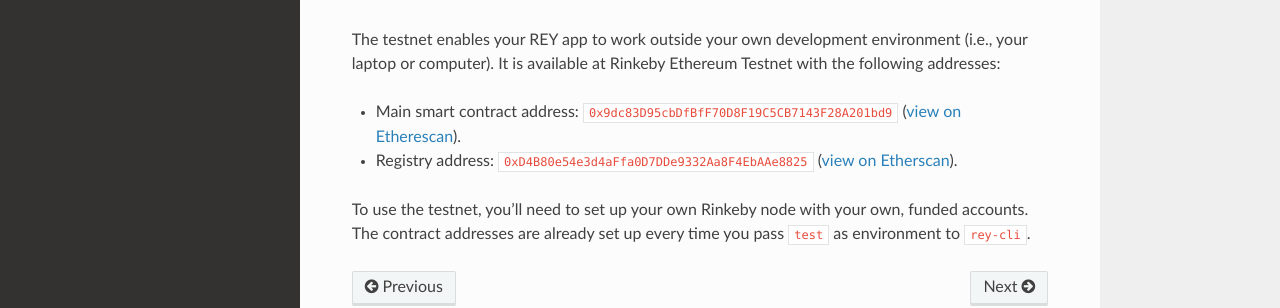
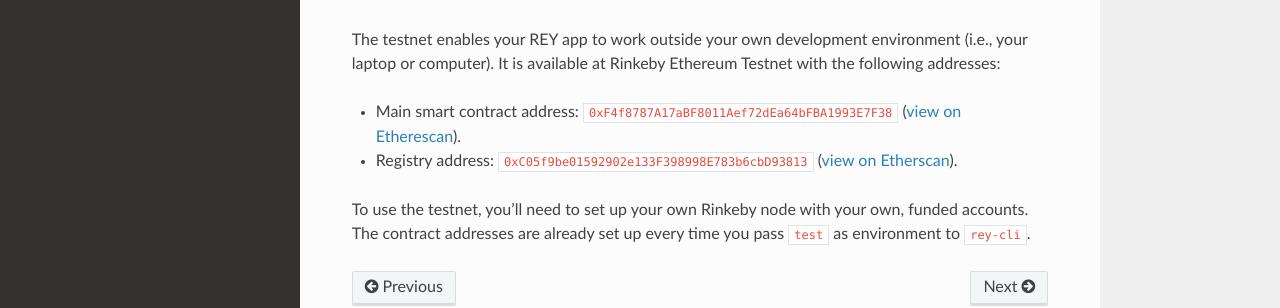
Before and after one commit to reputation-network/rey-docs, a Sphinx documentation site: the page built from docs/contents/environments.rst, in a window 1280 px wide and 900 px high, scrolled down 803 px. Shown: the part 464-772 px from the top of the window. Built offline with Sphinx 7.4.7 and the Read the Docs theme 2.0.0, drawn with Linux system fonts in a browser that asks for light colours.

Commit message:
Update testnet contract addresses

```diff
--- a/docs/contents/environments.rst
+++ b/docs/contents/environments.rst
@@ -51,8 +51,8 @@ Testnet
 
 The testnet enables your REY app to work outside your own development environment (i.e., your laptop or computer). It is available at Rinkeby Ethereum Testnet with the following addresses:
 
-- Main smart contract address: ``0x9dc83D95cbDfBfF70D8F19C5CB7143F28A201bd9`` (`view on Etherescan <https://rinkeby.etherscan.io/address/0x9dc83d95cbdfbff70d8f19c5cb7143f28a201bd9>`_).
+- Main smart contract address: ``0xF4f8787A17aBF8011Aef72dEa64bFBA1993E7F38`` (`view on Etherescan <https://rinkeby.etherscan.io/address/0x9dc83d95cbdfbff70d8f19c5cb7143f28a201bd9>`_).
 
-- Registry address: ``0xD4B80e54e3d4aFfa0D7DDe9332Aa8F4EbAAe8825`` (`view on Etherscan <https://rinkeby.etherscan.io/address/0xd4b80e54e3d4affa0d7dde9332aa8f4ebaae8825>`_).
+- Registry address: ``0xC05f9be01592902e133F398998E783b6cbD93813`` (`view on Etherscan <https://rinkeby.etherscan.io/address/0xd4b80e54e3d4affa0d7dde9332aa8f4ebaae8825>`_).
 
 To use the testnet, you'll need to set up your own Rinkeby node with your own, funded accounts. The contract addresses are already set up every time you pass ``test`` as environment to ``rey-cli``.
```
